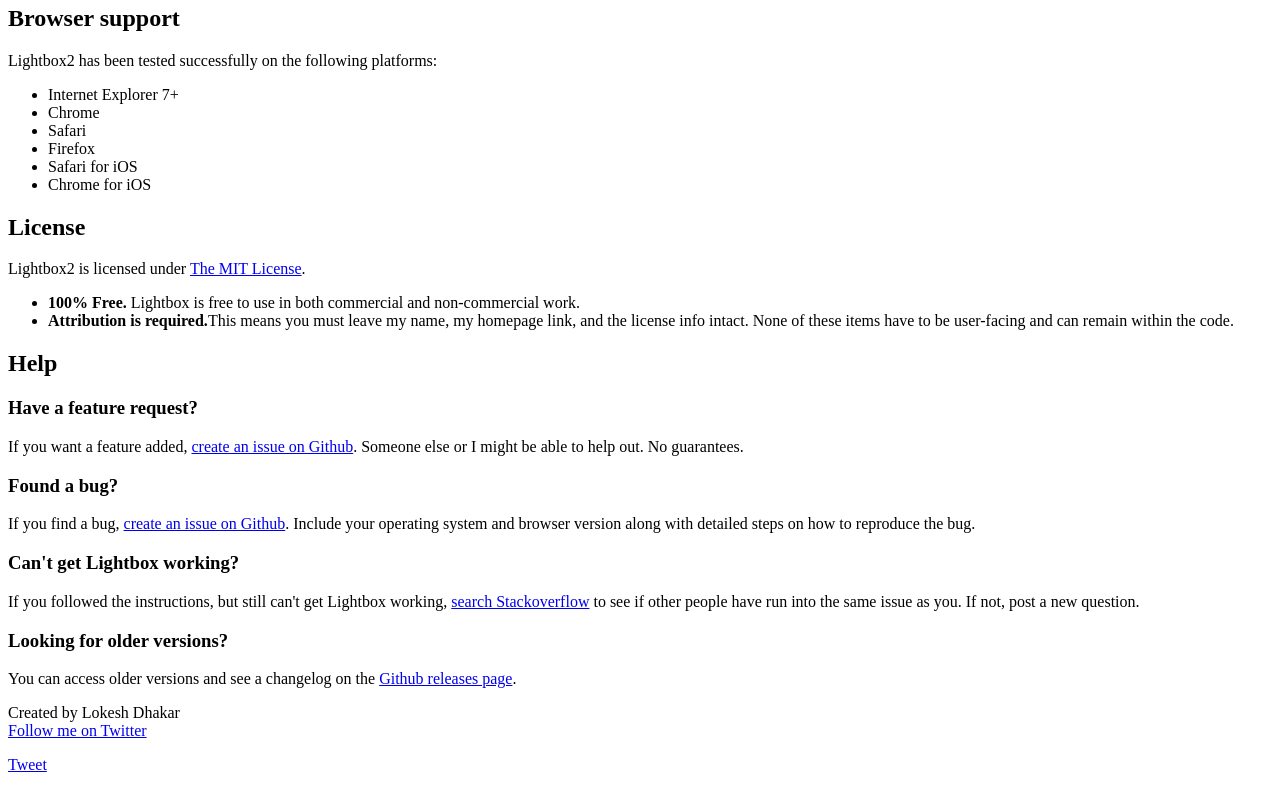
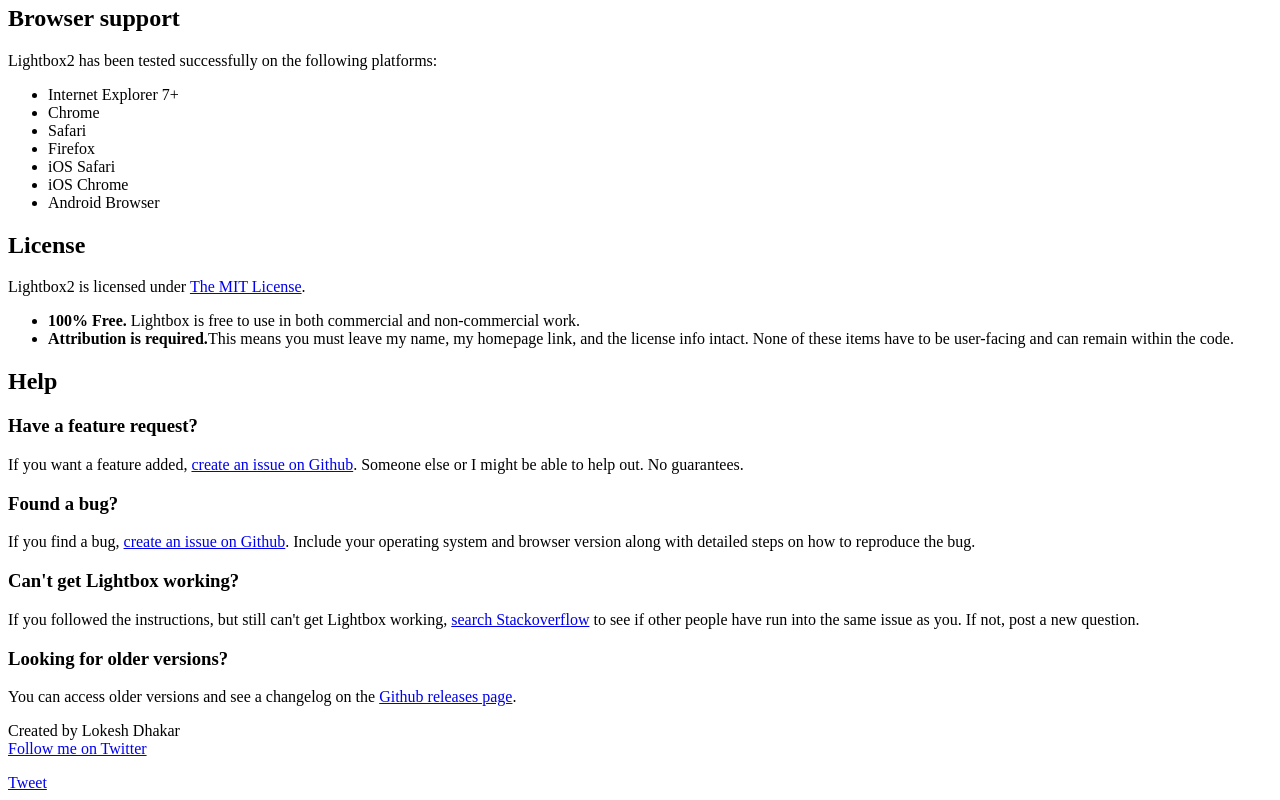
Before and after one commit to lokesh/lightbox2-site, a website: page src/index.html in a window 1280 px wide. Shown: the part 2664-3464 px from the top of the page. Drawn offline with nearby package versions, Linux system fonts and the light colour scheme; some packages are replaced by stand-ins of ours; files that its build step writes are made by us from their sources; a script that the page names is missing; files whose address does not match are found by name.

Commit message:
Add Android Browser to list of supported browsers

```diff
--- a/src/index.html
+++ b/src/index.html
@@ -112,8 +112,9 @@
             <li>Chrome</li>
             <li>Safari</li>
             <li>Firefox</li>
-            <li>Safari for iOS</li>
-            <li>Chrome for iOS</li>
+            <li>iOS Safari</li>
+            <li>iOS Chrome</li>
+            <li>Android Browser</li>
           </ul>
         </div>
       </section>
```
Also changed, not shown: dist/index.html.
